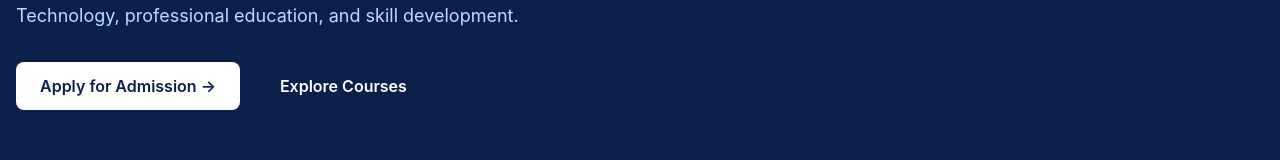
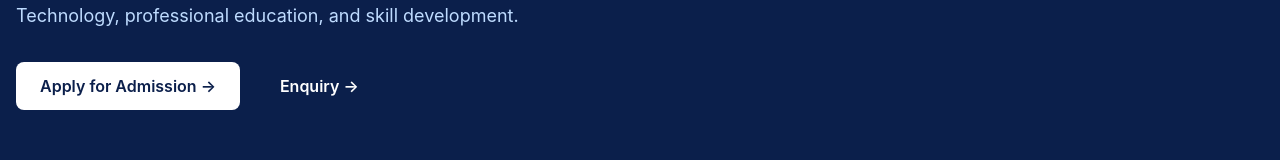
Before and after one commit to siddhantkrishna/aiit, a Next.js app: page / in a window 1280 px wide. Shown: the part 351-511 px from the top of the page. Built offline with nearby package versions, Linux system fonts and the light colour scheme.

Commit message:
Change hero courses button to enquiry

```diff
--- a/src/app/page.tsx
+++ b/src/app/page.tsx
@@ -146,10 +146,10 @@ export default function HomePage() {
                   Apply for Admission →
                 </Link>
                 <Link
-                  href="/courses"
+                  href="/online-inquiry"
                   className="px-6 py-3 border border-white/30 text-white font-semibold rounded-lg hover:bg-white/10 transition-colors"
                 >
-                  Explore Courses
+                  Enquiry →
                 </Link>
               </div>
             </div>
```
